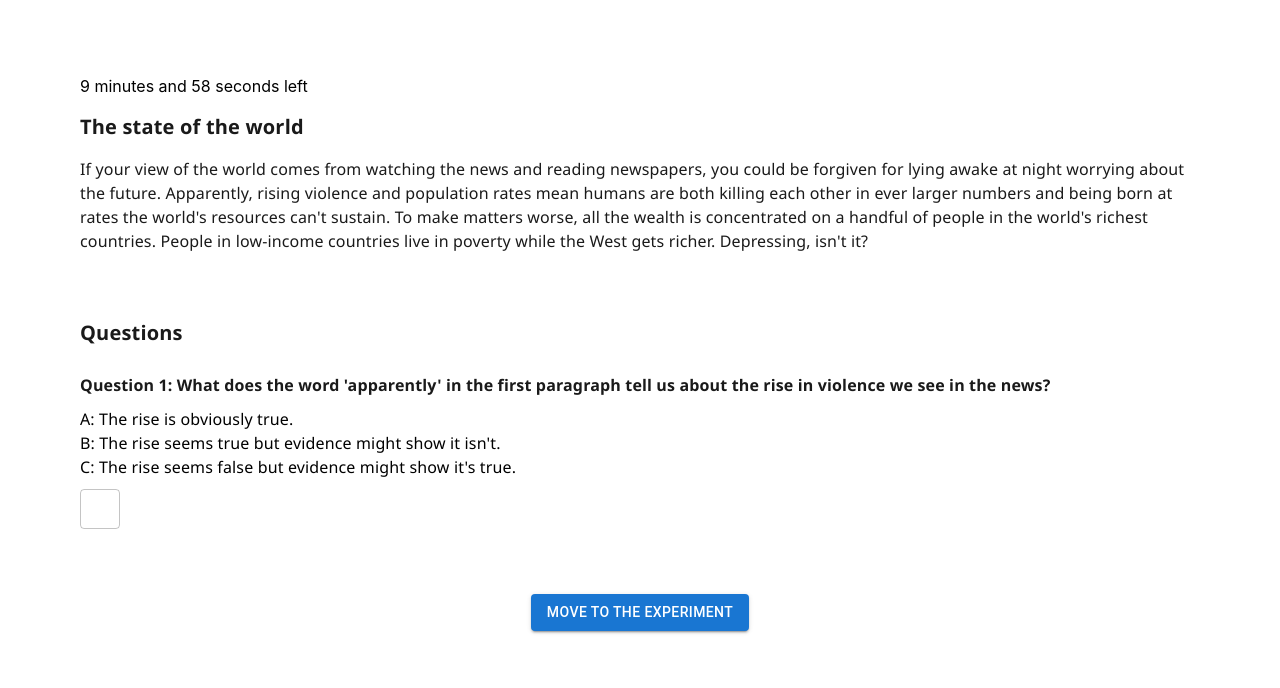
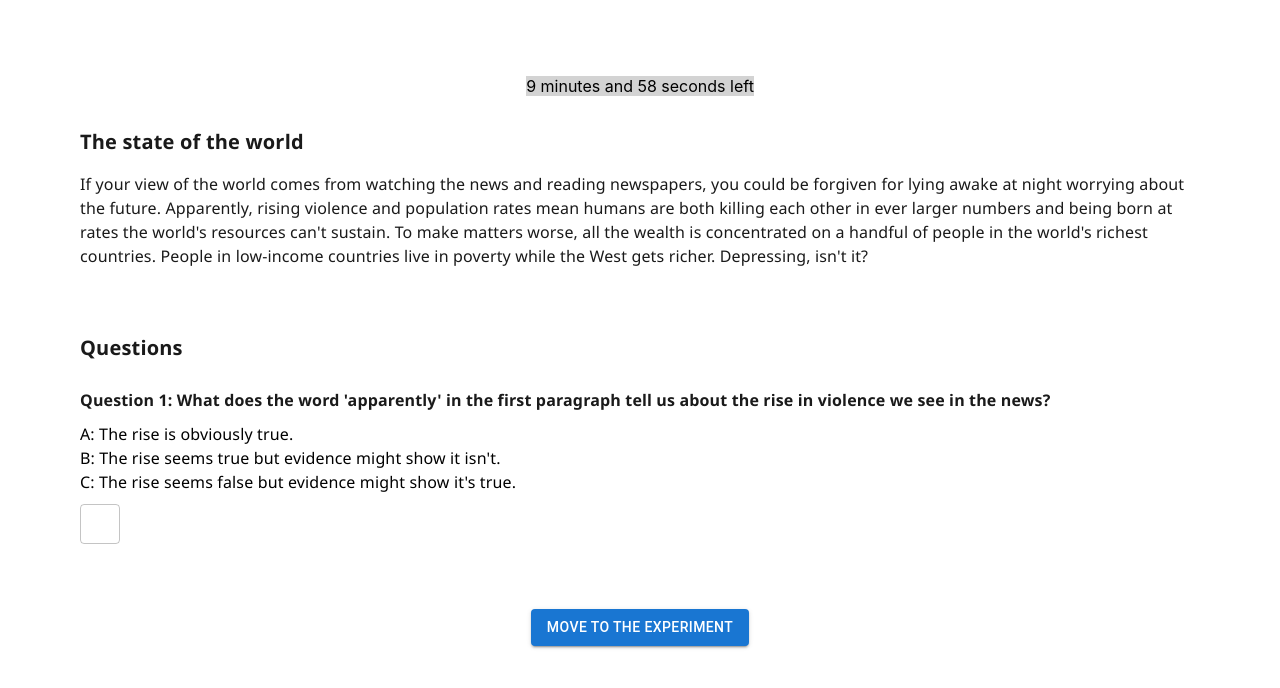
Before and after one commit to lottavilhelmiina/font-types-experimental-study, a React (Create React App) app: page / in a window 1280 px wide. Both pictures are taken after a click on the button "START THE PRACTICE TEST". Shown: the top 688 px of the page. Built offline with nearby package versions, Linux system fonts and the light colour scheme.

Commit message:
Sticky timer with background

```diff
--- a/src/App.js
+++ b/src/App.js
@@ -320,7 +320,9 @@ setIsVisible(false);
 
         ) : (
           isVisible && tableID < 4 && <div>
-            <span><p>{minutes} minutes and {seconds} seconds left</p></span>
+            <div class="container">
+            <span><p id="timer">{minutes} minutes and {seconds} seconds left</p></span>
+            </div>
             <Typography sx={{ fontFamily: fontTable[tableID], margin: '15px 0px', fontSize: '20px', fontWeight: 'bold', color: '#1A1A1A' }}>{textTable[tableID].header}</Typography>
             <Typography sx={{ fontFamily: fontTable[tableID], margin: '15px 0px', color: '#1A1A1A' }}>{textTable[tableID].pg1}</Typography>
             <Typography sx={{ fontFamily: fontTable[tableID], margin: '15px 0px', color: '#1A1A1A' }}>{textTable[tableID].pg2}</Typography>
--- a/src/index.css
+++ b/src/index.css
@@ -11,3 +11,17 @@ code {
   font-family: source-code-pro, Menlo, Monaco, Consolas, 'Courier New',
     monospace;
 }
+
+.container {
+  display: flex;
+  justify-content: center;
+  position: sticky;
+  top: 0;
+}
+
+#timer {
+  display: flex;
+  text-align: center;
+  top: 0;
+  background-color:lightgray;
+}
```
